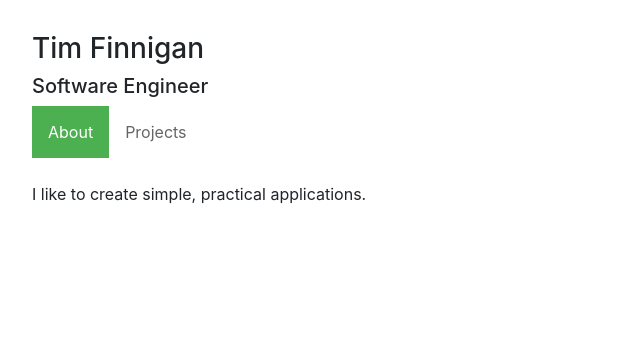
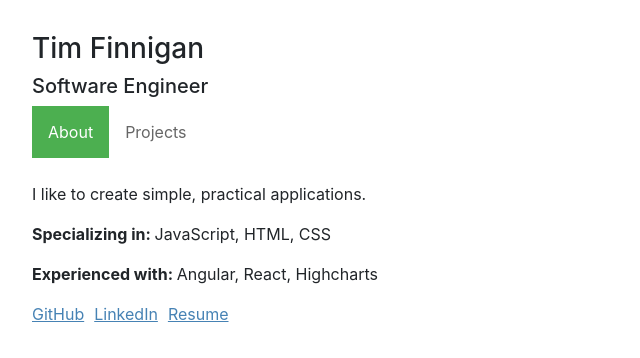
Before and after one commit to TimFinnigan/tim-finnigan-homepage, a React (Create React App) app: page / in a window 1280 px wide. Shown: the top 358 px of the page, without its empty margins (0-640 px from the left). Built offline with nearby package versions, Linux system fonts and the light colour scheme.

Commit message:
update portfolio details

```diff
--- a/public/index.html
+++ b/public/index.html
@@ -30,7 +30,7 @@
       integrity="sha384-ggOyR0iXCbMQv3Xipma34MD+dH/1fQ784/j6cY/iJTQUOhcWr7x9JvoRxT2MZw1T"
       crossorigin="anonymous"
     />
-    <title>React App</title>
+    <title>Tim Finnigan</title>
   </head>
   <body>
     <noscript>You need to enable JavaScript to run this app.</noscript>
--- a/src/App.js
+++ b/src/App.js
@@ -1,4 +1,4 @@
-import React from 'react'
+import React from "react";
 class App extends React.Component {
   render() {
     return (
@@ -6,8 +6,27 @@ class App extends React.Component {
         <br />
         {/* <h4>About</h4> */}
         <p>I like to create simple, practical applications.</p>
+        <p><strong>Specializing in: </strong>JavaScript, HTML, CSS</p>
+        <p><strong>Experienced with: </strong>Angular, React, Highcharts</p>
+        <div id="portfolio-links">
+          <a
+            href="https://github.com/TimFinnigan"
+            target="_blank"
+            rel="noopener noreferrer"
+          >
+            GitHub
+          </a>
+          <a
+            href="https://www.linkedin.com/in/timfinnigan11/"
+            target="_blank"
+            rel="noopener noreferrer"
+          >
+            LinkedIn
+          </a>
+          <a>Resume</a>
+        </div>
       </div>
-    )
+    );
   }
 }
-export default App
+export default App;
--- a/src/index.css
+++ b/src/index.css
@@ -42,6 +42,16 @@ li a:hover:not(.active) {
 
 li a.active {
   color: white;
-  background-color: #4CAF50;
+  background-color: #4caf50;
   text-decoration: none;
 }
+
+#portfolio-links a {
+  color: steelblue;
+  text-decoration: underline;
+  padding: 5px;
+}
+
+#portfolio-links a:first-child {
+  padding-left: 0px;
+}
```
